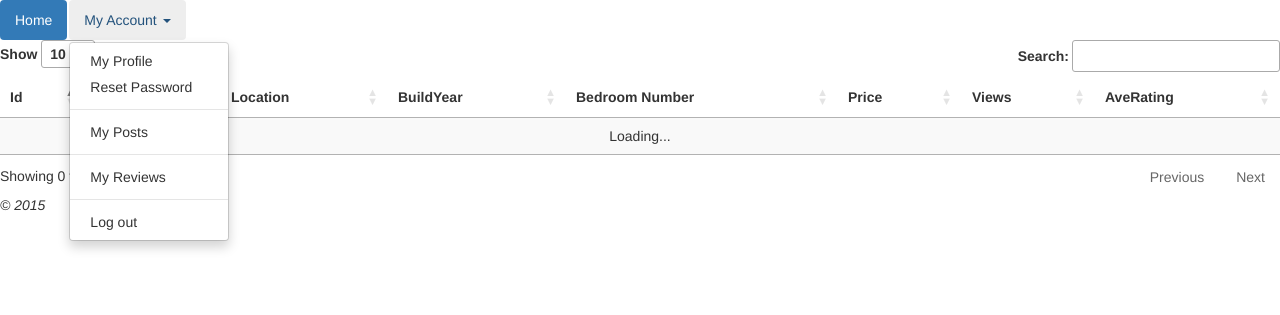
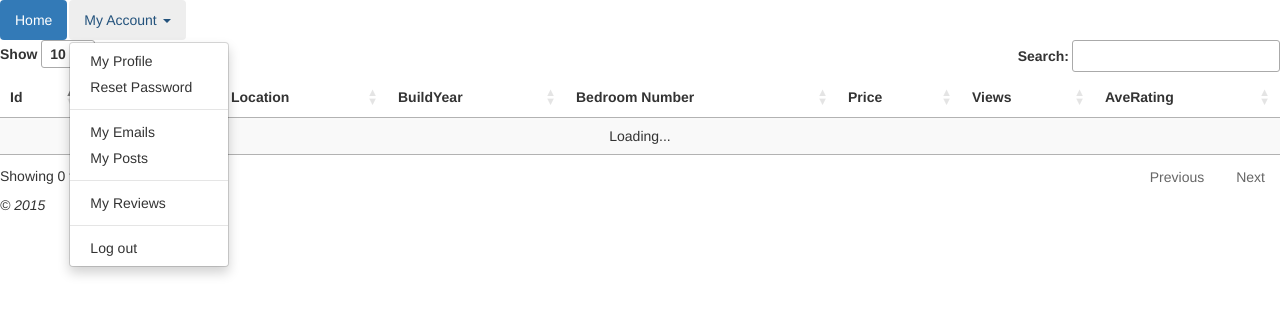
Before and after one commit to lyuyue/DBproject, a CodeIgniter app: page /database/index.php/main/index in a window 1280 px wide, after a click on "My Account". Shown: the top 315 px of the page. Run offline with CodeIgniter, Linux system fonts and the light colour scheme; the visitor is signed in with stand-in values (Sample User, id 1); some libraries are stand-ins or nearby versions.

Commit message:
My emails label

```diff
--- a/application/views/templates/header.php
+++ b/application/views/templates/header.php
@@ -53,6 +53,8 @@
                         echo '<li><a href = "'.$url.'">Corporate Application</a></li>';
                     }
                     echo '<li role="separator" class="divider"></li>';
+                    $url = site_url("Email");
+                    echo '<li><a href="'.$url.'">My Emails</a></li>';
                     $url = site_url("HouseInformation/viewMyPosts");
                     echo '<li><a href="'.$url.'">My Posts</a></li>';
                     echo '<li role="separator" class="divider"></li>';
```
